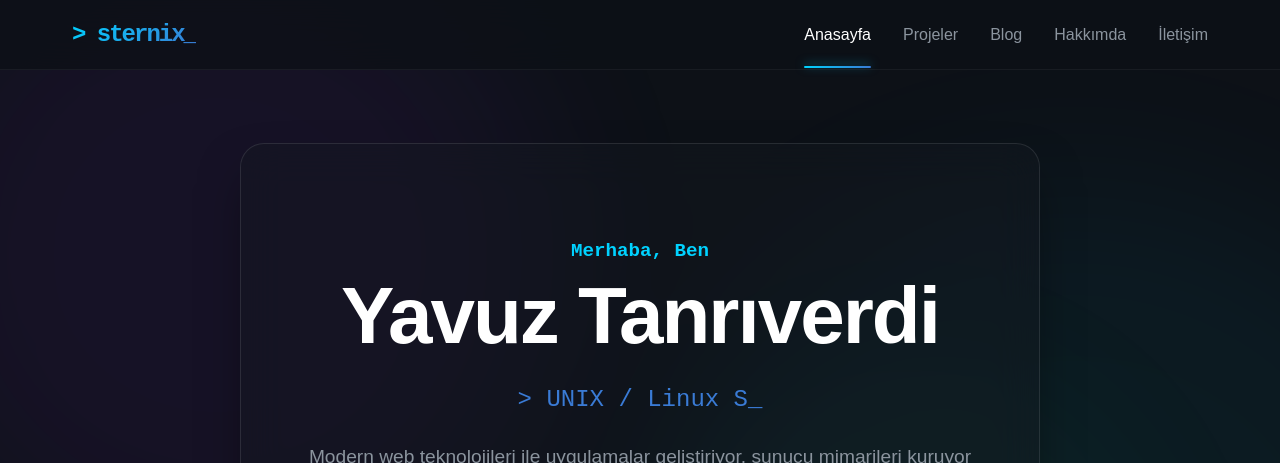
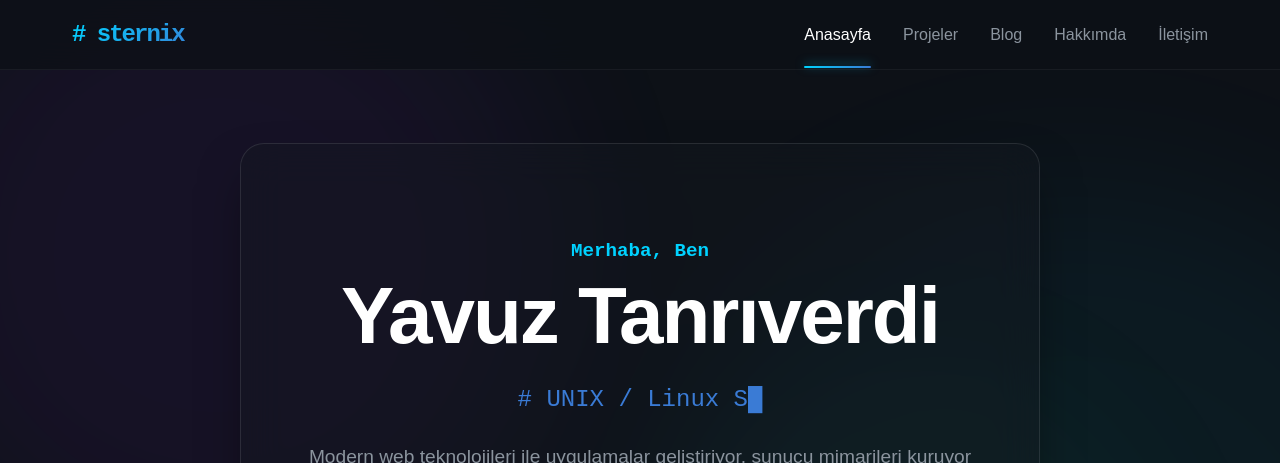
Before and after one commit to sternix/github-site, a SvelteKit app: page / in a window 1280 px wide. Shown: the top 463 px of the page. Built offline with nearby package versions, Linux system fonts and the light colour scheme.

Commit message:
ui: update logo and role text styling with new block cursor animation

```diff
--- a/src/routes/+layout.svelte
+++ b/src/routes/+layout.svelte
@@ -16,7 +16,7 @@
 
     <nav class="glass-nav">
         <div class="nav-content">
-            <a href="/" class="logo">&gt; sternix_</a>
+            <a href="/" class="logo"># sternix <span class="cursor">█</span></a>
             <div class="nav-links">
                 <a href="/" class={$page.url.pathname === "/" ? "active" : ""}
                     >Anasayfa</a
@@ -151,6 +151,18 @@
         -webkit-text-fill-color: transparent;
     }
 
+    .logo .cursor {
+        display: inline-block;
+        width: 10px;
+        animation: blink 1s step-end infinite;
+    }
+
+    @keyframes blink {
+        50% {
+            opacity: 0;
+        }
+    }
+
     .nav-links {
         display: flex;
         gap: 2rem;
--- a/src/routes/+page.svelte
+++ b/src/routes/+page.svelte
@@ -54,7 +54,7 @@
         </h1>
         <div class="role-container">
             <span class="role-text"
-                >&gt; {roleText}<span class="cursor">_</span></span
+                ># {roleText}<span class="cursor">█</span></span
             >
         </div>
         <p class="description">
```
